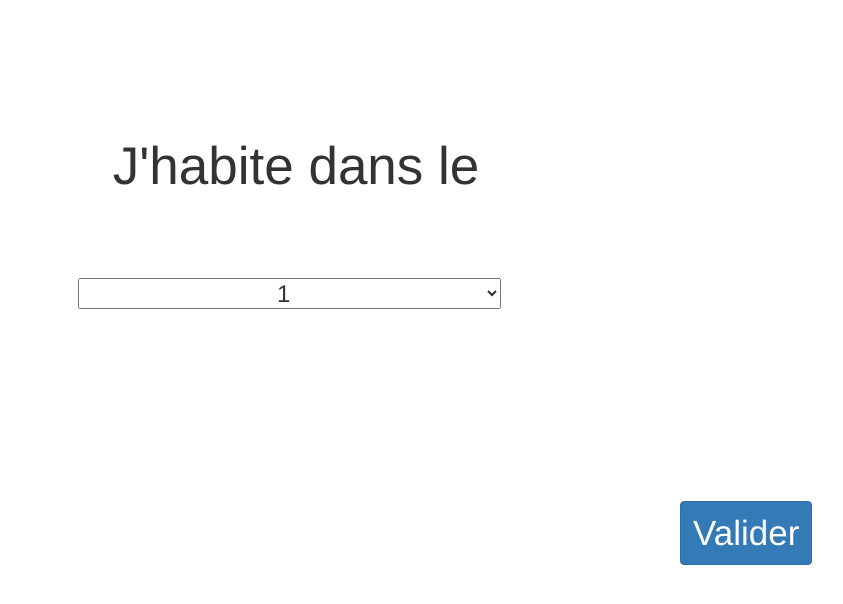
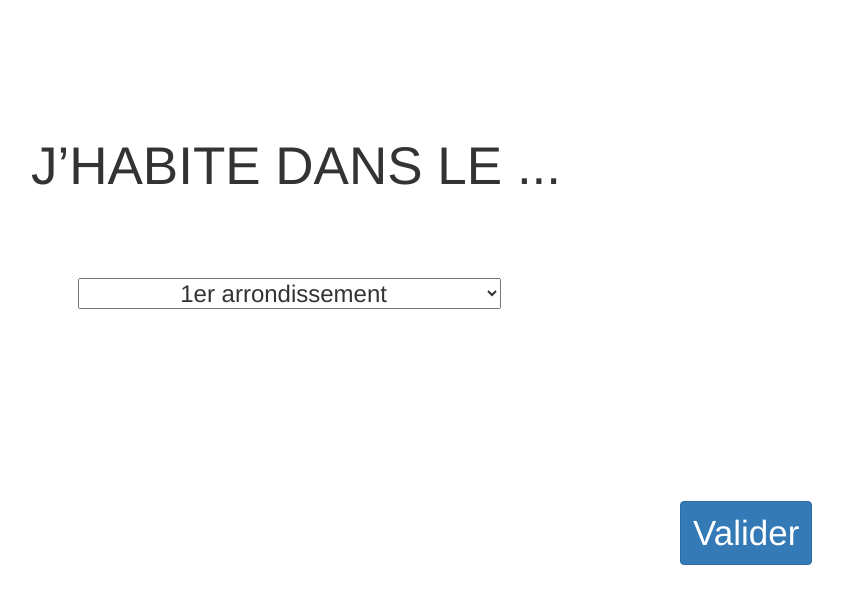
Before and after one commit to ghery/Renouer, a React (Create React App) app: page / in a window 1280 px wide. Shown: the top 604 px of the page, without its empty margins (344-1187 px from the left). Built offline with nearby package versions, Linux system fonts and the light colour scheme.

Commit message:
arrondissement

```diff
--- a/src/App.jsx
+++ b/src/App.jsx
@@ -31,12 +31,30 @@ class App extends Component{
         // <Landing />
         // <Lieu page={this.state.page}/>
         <div>
-          <p className="Lieu_Text">J'habite dans le</p>
+          <p className="Lieu_Text">J’HABITE DANS LE ...</p>
             <form>
               <select className="Lieu_DropDown" MULTIPLE>
-                <option value="1">1</option>
-                <option value="2">2</option>
-                <option value="3">3</option>
+                <option value="1">1er arrondissement</option>
+                <option value="2">2eme arrondissement</option>
+                <option value="3">3eme arrondissement</option>
+                <option value="4">4eme arrondissement</option>
+                <option value="5">5eme arrondissement</option>
+                <option value="6">6eme arrondissement</option>
+                <option value="1">7eme arrondissement</option>
+                <option value="2">8eme arrondissement</option>
+                <option value="3">9eme arrondissement</option>
+                <option value="4">10eme arrondissement</option>
+                <option value="5">11eme arrondissement</option>
+                <option value="6">12eme arrondissement</option>
+                <option value="1">13eme arrondissement</option>
+                <option value="2">14eme arrondissement</option>
+                <option value="3">15eme arrondissement</option>
+                <option value="4">16eme arrondissement</option>
+                <option value="5">17eme arrondissement</option>
+                <option value="6">18eme arrondissement</option>
+                <option value="1">19eme arrondissement</option>
+                <option value="2">20eme arrondissement</option>
+                <option value="2">autre</option>
               </select><br />
             <Button className="Lieu_Button" onClick={() => this.setState({page: 2})}>
                   Valider
```
